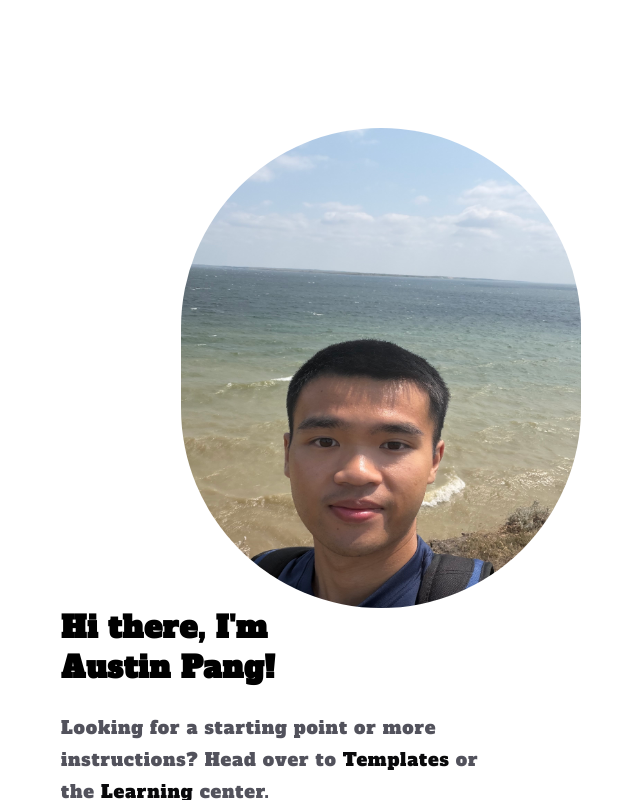
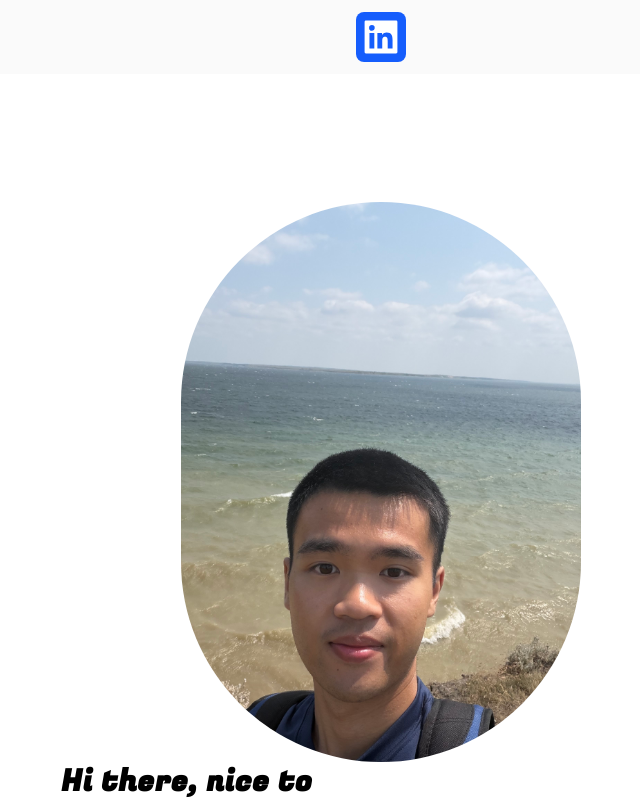
Before and after one commit to 4us9/personal-website, a Next.js app: page / in a window 1280 px wide. Shown: the top 800 px of the page, without its empty margins (259-899 px from the left). Built offline with nearby package versions, Linux system fonts and the light colour scheme.

Commit message:
app/page.tsx: added LinkedIn icon from react-icons.

```diff
--- a/app/page.tsx
+++ b/app/page.tsx
@@ -1,32 +1,44 @@
 import Image from "next/image";
+import { Fugaz_One } from 'next/font/google';
+import { AiFillLinkedin } from 'react-icons/ai';
 
-import { Alfa_Slab_One } from 'next/font/google';
-
-const alfa = Alfa_Slab_One({
+const fugaz = Fugaz_One({
   weight: '400',
   subsets:['latin'],
-  variable: '--alfa'
+  variable: '--fugaz'
 });
 
 
 export default function Home() {
   return (
-    <div className={`${alfa.className} flex flex-col flex-1 items-center justify-center bg-zinc-50 font-sans dark:bg-black`}>
+
+
+    <div className={`${fugaz.className} flex flex-col flex-1 items-center justify-center bg-zinc-50 font-sans dark:bg-black`}>
+      <div className="text-5xl flex justify-center gap-16 py-3 text-gray-600 dark:text-gray-50">
+        <a href="https://www.linkedin.com/in/austinpang9" ><AiFillLinkedin
+        size={50}
+        className="rounded-lg bg-blue-600 text-white p-1"
+        />
+
+        </a>
+
+      </div>
+
       <main className=" flex flex-1 w-full max-w-3xl flex-col items-center justify-between py-32 px-16 bg-white dark:bg-black sm:items-start tracking-wider">
         <Image
-          className="w-100 h-120 rounded-full mx-auto flex justify-center"
+          className="w-100 h-140 rounded-full mx-auto flex justify-center"
           src="/landing_page.jpeg"
           alt="Austin Pang image"
           width={400}
-          height={400}
+          height={550}
           priority
         />
         <div className="flex flex-col items-center gap-6 text-center sm:items-start sm:text-left">
           <h1 className="max-w-xs text-3xl font-semibold leading-10 text-black dark:text-zinc-50">
-            Hi there, I'm Austin Pang!
+            Hi there, nice to meet you! I'm Austin.
           </h1>
           <p className="max-w-md text-lg leading-8 text-zinc-600 dark:text-zinc-400">
-            Looking for a starting point or more instructions? Head over to{" "}
+            I am a fourth-year Computer Science student at the University of Saskatchewan.
             <a
               href="https://vercel.com/templates?framework=next.js&utm_source=create-next-app&utm_medium=appdir-template-tw&utm_campaign=create-next-app"
               className="font-medium text-zinc-950 dark:text-zinc-50"
```
